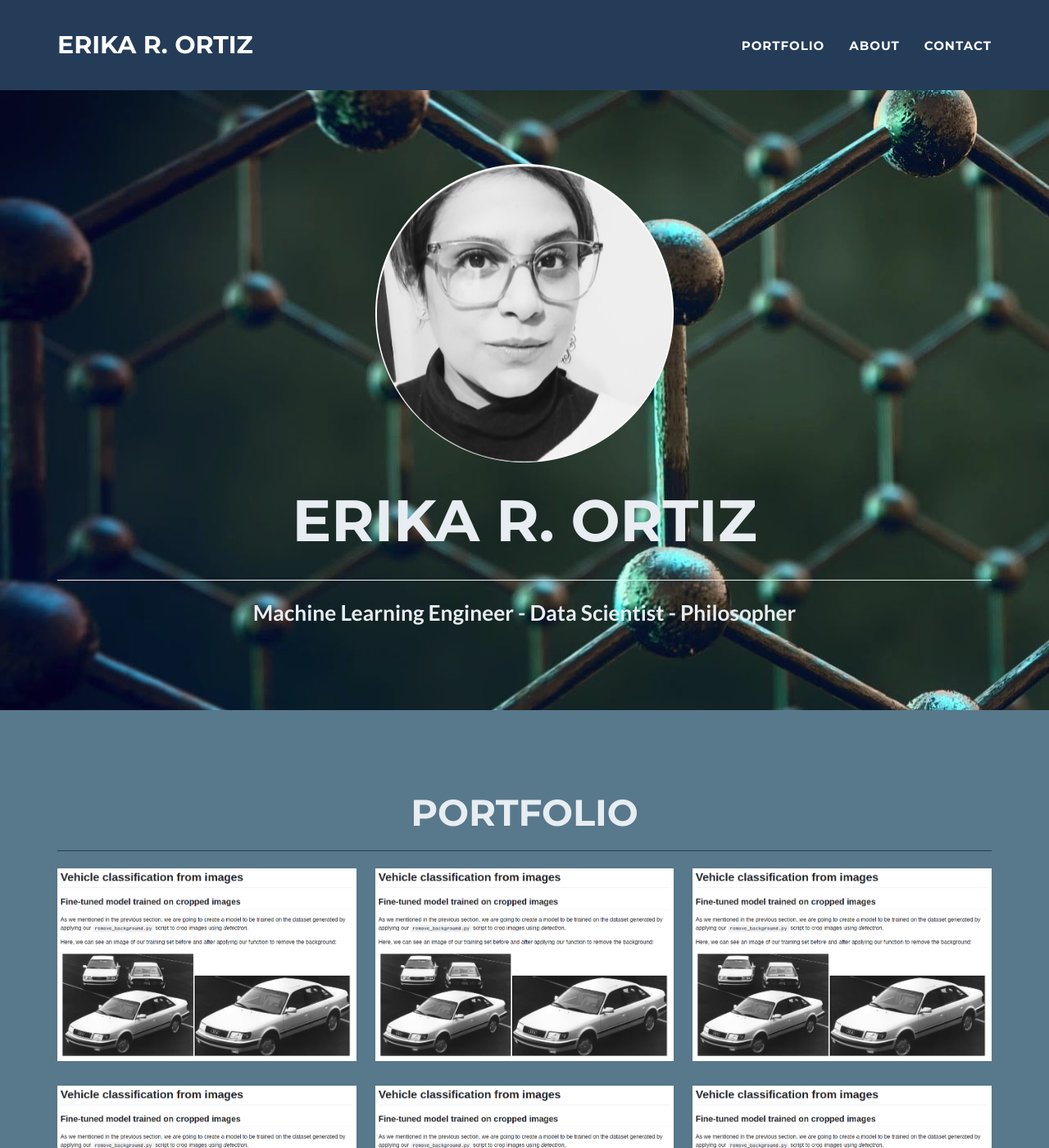
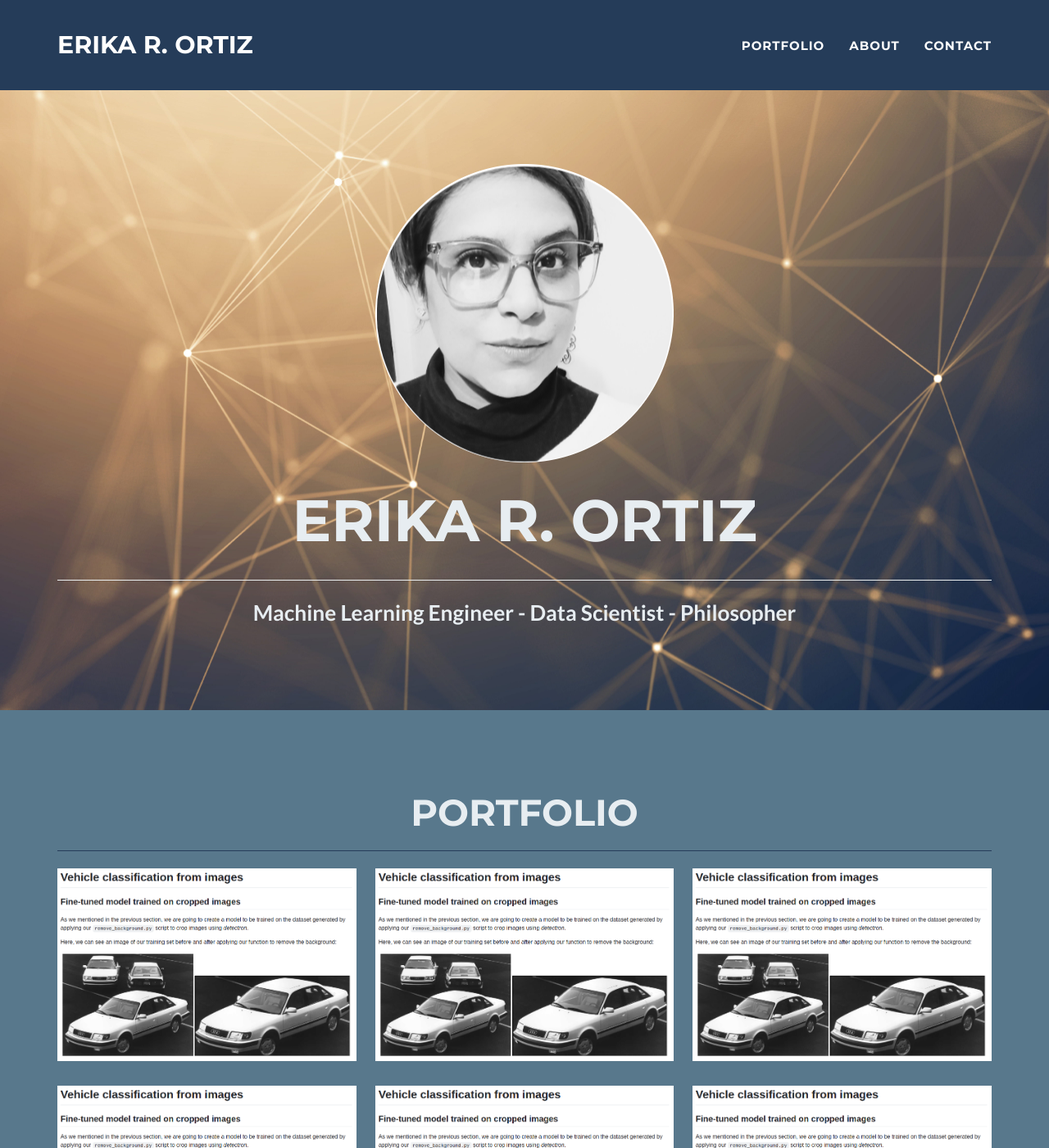
Before and after one commit to Erika-Ortiz/Erika-Ortiz.github.io, a Jekyll site: the page built from _posts/2014-07-18-project-1.markdown, in a window 1280 px wide and 1400 px high. Shown: the whole window at 82% size. Built offline with Jekyll 4.4.1, drawn with Linux system fonts in a browser that asks for light colours.

Commit message:
edited images

```diff
--- a/_config.yml
+++ b/_config.yml
@@ -27,7 +27,7 @@
 color:
   secondary: 253C59 #025959 #2c3e50  #FD6E8A #dark nav bar
   primary: 58788C #80B3FF
-  primary-rgb: "252, 246, 169" #"242,224,201" # box portfolio
+  primary-rgb: "252,246,169" #"242,224,201" # box portfolio
   primary-bis: fcf6a9 #cffaf0 #F8D30 #about me
   secondary-dark: 233140 #A2122F
   terciary: 58788C #04BFBF # body
--- a/_includes/about.html
+++ b/_includes/about.html
@@ -17,7 +17,7 @@
         <p> I am looking for my next challenge in the machine learning industry where I can find solutions to business problems and be impactful while deep diving into bring into play my analytical goal-oriented mindset and problem-solving skills gained in my different careers. </p>
       </div>
       <div class="col-lg-8 col-lg-offset-2 text-center">
-        <a href="https://github.com/Erika-Ortiz/Erika-Ortiz.github.io/raw/7a822644d22c351e78f8a7e9c27919b5782c32d8/ORTIZ_ERIKA_CV_MARCH_23_ML.pdf" download="filename.pdf" class="btn btn-lg btn-outline">
+        <a href="https://github.com/Erika-Ortiz/Erika-Ortiz.github.io/raw/7a822644d22c351e78f8a7e9c27919b5782c32d8/ORTIZ_ERIKA_CV_MARCH_23_ML.pdf"  class="btn btn-lg btn-outline">
           <i class="fa fa-download"></i> Download Resume
         </a>
       </div>
--- a/_includes/css/main.css
+++ b/_includes/css/main.css
@@ -201,7 +201,10 @@
     color: #253C59;
     /* color: #e7edf1; */
     /* color of title and text about*/
-    background: #{{ site.color.primary-bis }};
+    /* background-color: rgb(248, 246, 220, 0.1); */
+    /* background: #{{ site.color.primary-bis }}; */
+    background-image: url("img/hero2.png");
+
 }
 
 #contact {
```
Also changed, not shown: img/hero.jpg, img/hero2.png (added).
